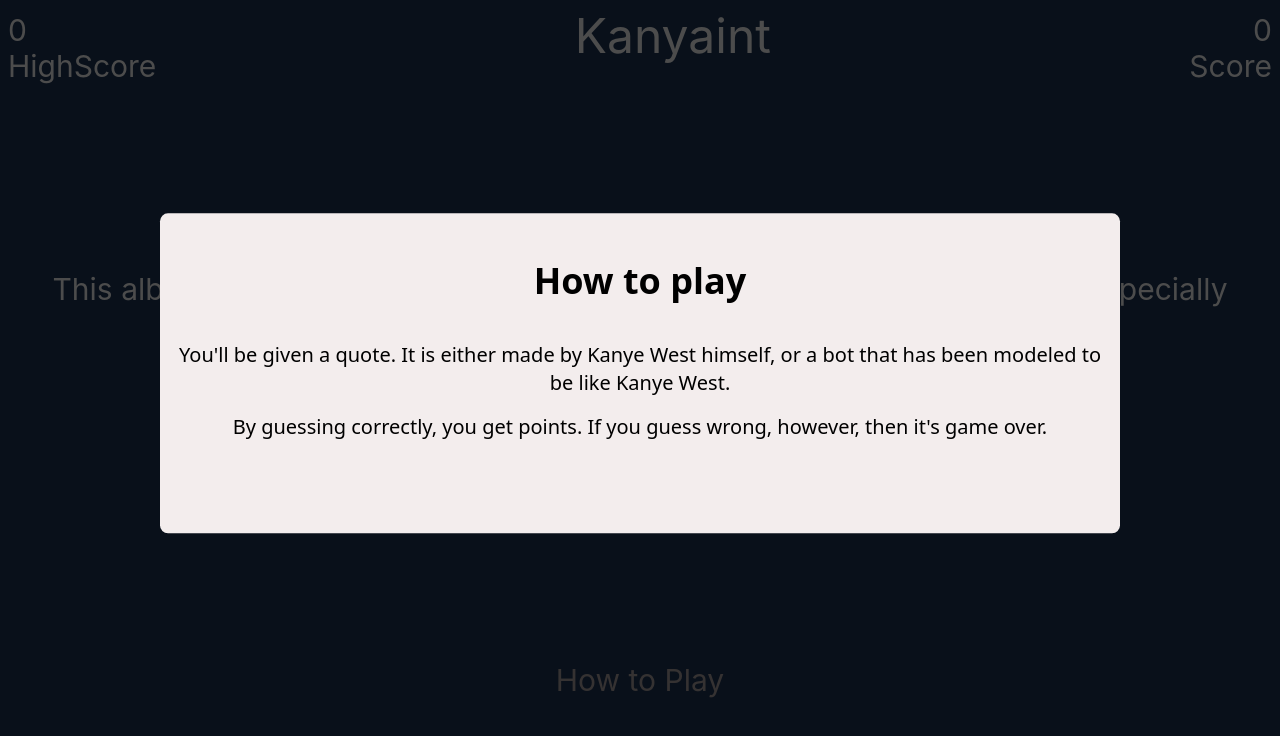
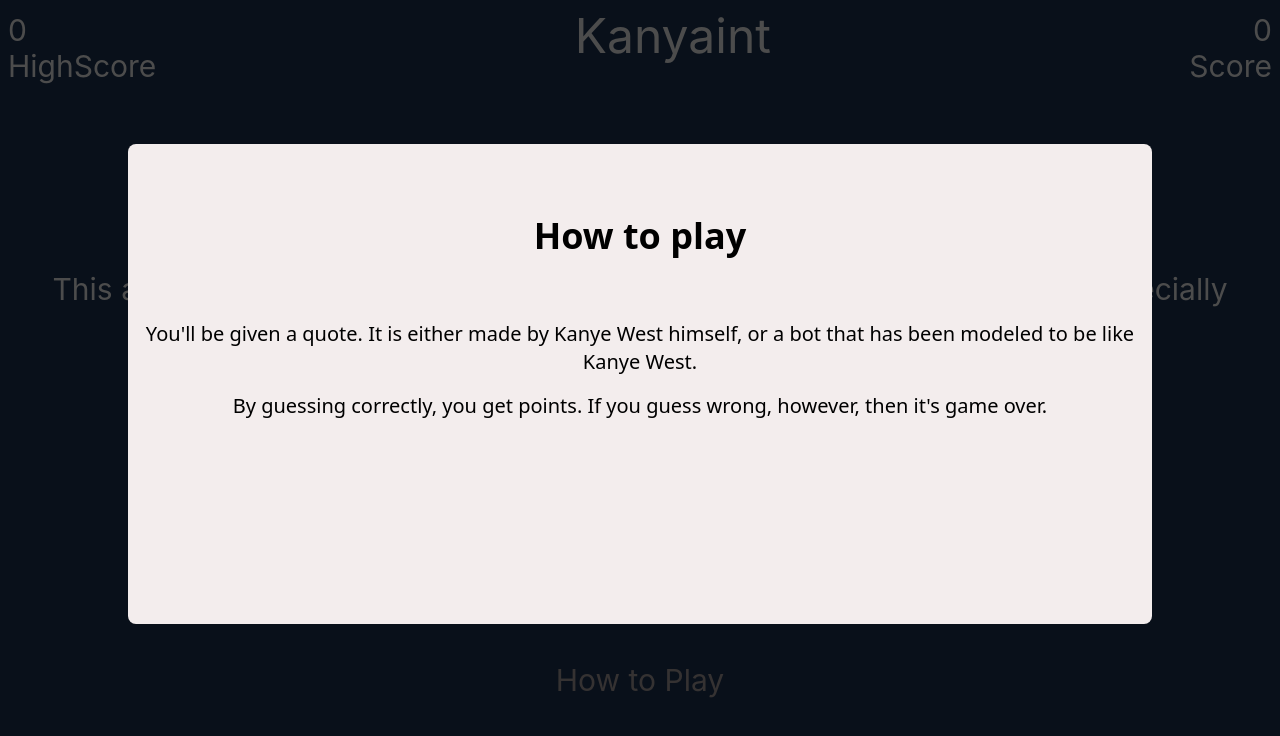
Before and after one commit to pete0360/kanye-west-openai-game, a React (Create React App) app: page / in a window 1280 px wide. Both pictures are taken after a click on the button "How to Play". Shown: the top 736 px of the page. Built offline with nearby package versions, Linux system fonts and the light colour scheme.

Commit message:
fixed dropdown screen

```diff
--- a/src/components/dropDownComponent/DropDownComponent.tsx
+++ b/src/components/dropDownComponent/DropDownComponent.tsx
@@ -11,8 +11,8 @@
         onClick={() => dispatch(toggleDropDown())}
         className="w-screen h-screen absolute bg-black z-40 opacity-[.7]"
       ></div>
-      <div className="bg-dropDownCard absolute z-50 h-2/5 w-3/4 left-1/2 -translate-x-1/2 translate-y-2/3 rounded-lg text-center flex flex-col justify-start p-2">
-        <div className=" font-sans text-4xl font-semibold my-10">
+      <div className="bg-dropDownCard absolute z-50 w-4/5 h-3/5  left-1/2 -translate-x-1/2 translate-y-1/2 -top-24 rounded-lg text-center flex flex-col justify-start p-2">
+        <div className=" font-sans text-4xl font-semibold my-16">
           How to play
         </div>
         <div className=" font-sans text-xl font-light">
--- a/src/components/gameOverScreen/GameOverScreen.tsx
+++ b/src/components/gameOverScreen/GameOverScreen.tsx
@@ -24,7 +24,7 @@
 
   return (
     <div className="h-4/6 flex flex-col justify-center content-center text-center max-w-5xl mx-auto">
-      <span className=" text-8xl text-white font-bold">{score}</span>
+      <span className=" text-8xl text-white font-bold mt-6">{score}</span>
       <div className="text-white text-5xl font-semibold my-5">{rank}</div>
       <button
         onClick={onClickHandle}
```
